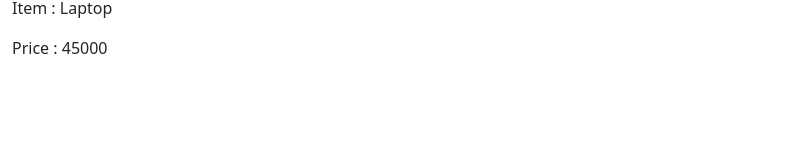
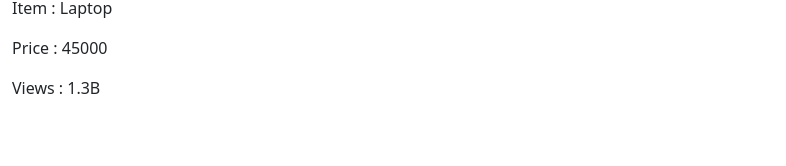
Before and after one commit to neehargadam/React-Project, a React (Vite) app: page / in a window 1280 px wide. Shown: the part 122-288 px from the top of the page, without its empty margins (0-786 px from the left). Built offline with nearby package versions, Linux system fonts and the light colour scheme.

Commit message:
useState & useEffect basics

```diff
--- a/src/components/data-binding/data-bindingState.jsx
+++ b/src/components/data-binding/data-bindingState.jsx
@@ -5,6 +5,7 @@ function DataBindingState() {
 
    const[price,setPrice]=useState(0);
    const[itemName,setItemName]=useState("");
+   const[views]=useState(1299956674)
    useEffect(()=>{
     setName("Neehar Gadam");
     setItemName("Laptop");
@@ -16,6 +17,7 @@ function DataBindingState() {
             <p> Welcome {getName} </p>
             <p>Item : {itemName}</p>
             <p>Price : {price}</p>
+            <p>Views : {views.toLocaleString('en-us',{notation:'compact'})}</p>
 
         </div>
     )
```
